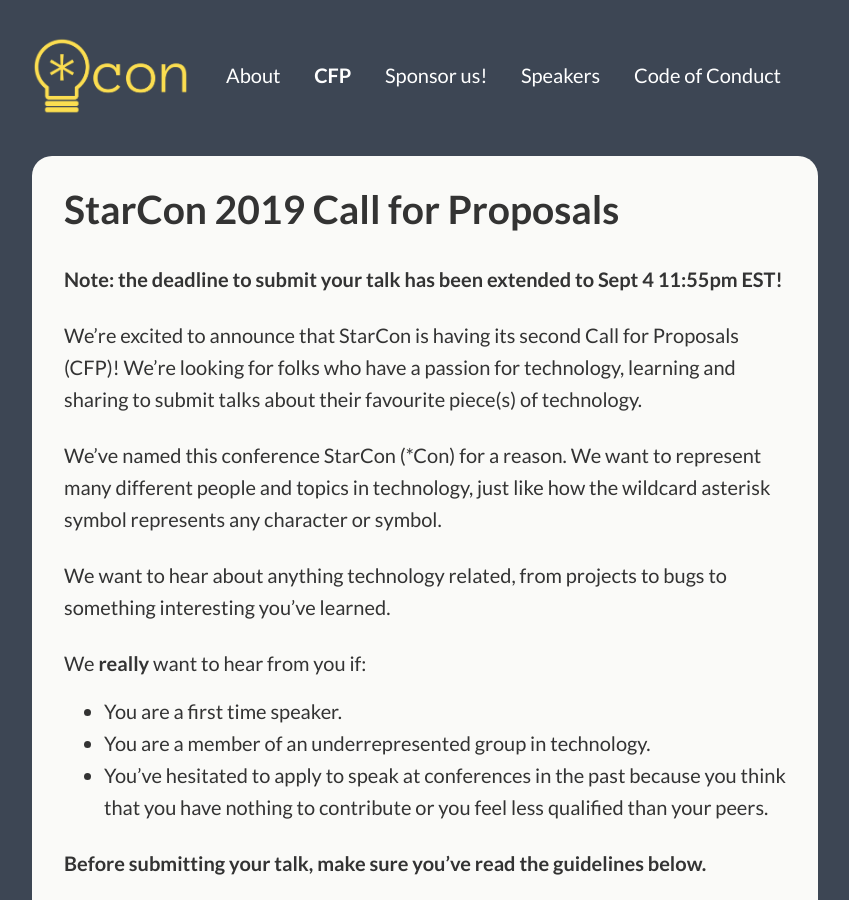
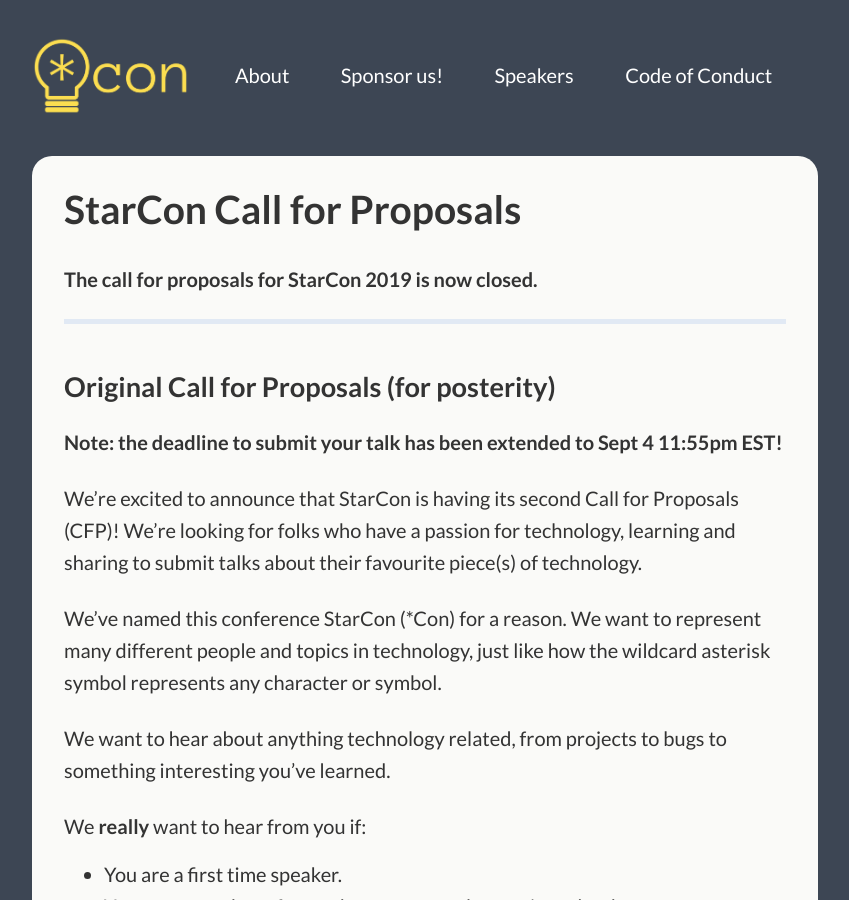
Before and after one commit to StarConKW/starconkw.github.io, a Jekyll site: the page built from _pages/cfp.md, in a window 1280 px wide and 900 px high. Shown: the whole window, without its empty margins (215-1064 px from the left). Built offline with Jekyll 4.4.1, drawn with Linux system fonts in a browser that asks for light colours.

Commit message:
Update CFP now that it's closed (#122)
* update cfp to reflect that it is now closed

* take CFP out of the navbar

```diff
--- a/_config.yml
+++ b/_config.yml
@@ -29,9 +29,6 @@ navigation:
   - title: About
     url: /about/
     desc: Learn about us
-  - title: CFP
-    url: /cfp/
-    desc: CFP
   - title: Sponsor us!
     url: /sponsors/
     desc: Sponsor us!
--- a/_pages/cfp.md
+++ b/_pages/cfp.md
@@ -1,9 +1,14 @@
 ---
 layout: page
 title: CFP
-subtitle: StarCon 2019 Call for Proposals
+subtitle: StarCon Call for Proposals
 permalink: /cfp/
 ---
+**The call for proposals for StarCon 2019 is now closed.**
+
+---
+
+## Original Call for Proposals (for posterity)
 
 **Note: the deadline to submit your talk has been extended to Sept 4 11:55pm EST!**
 
```
